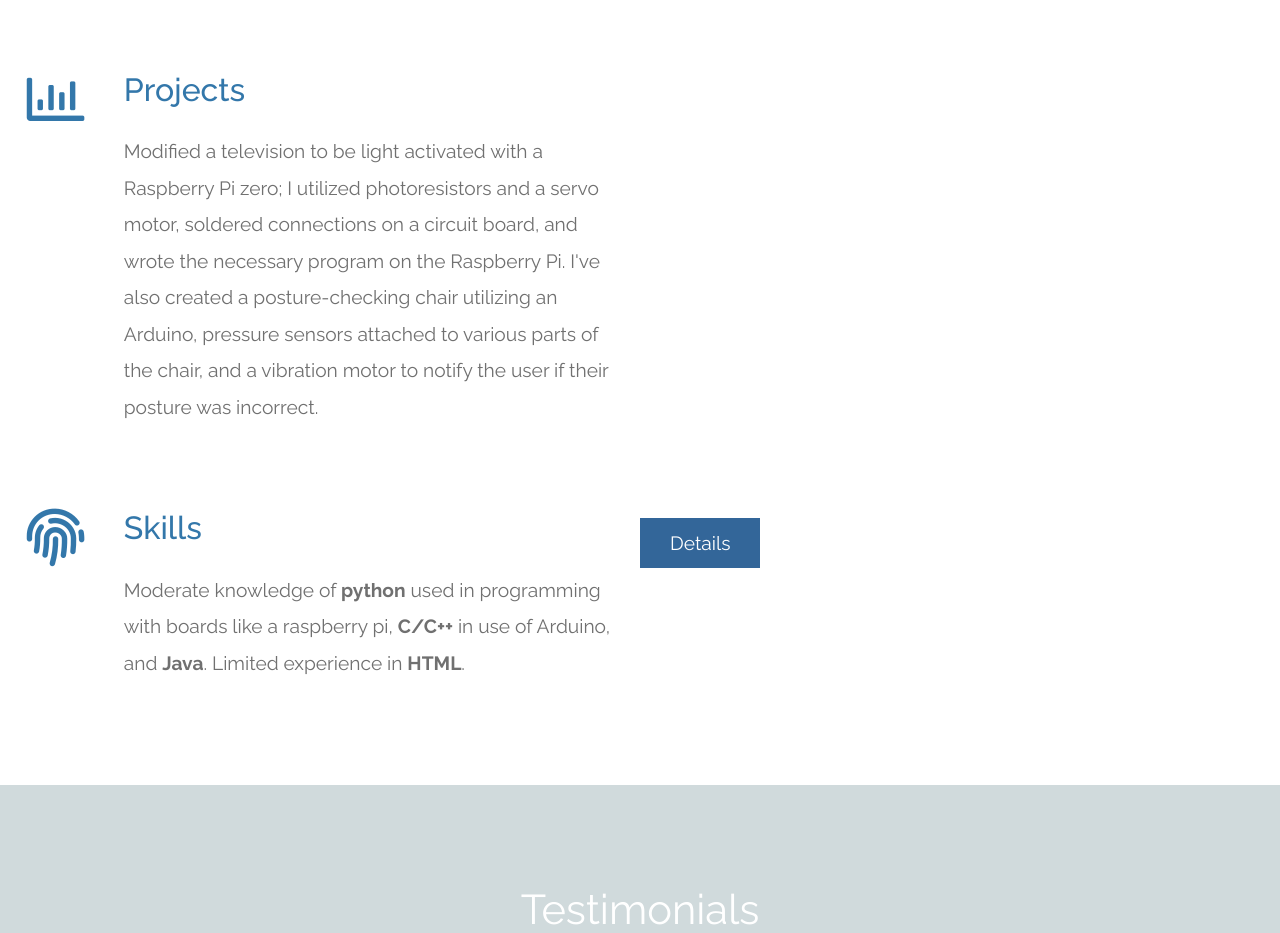
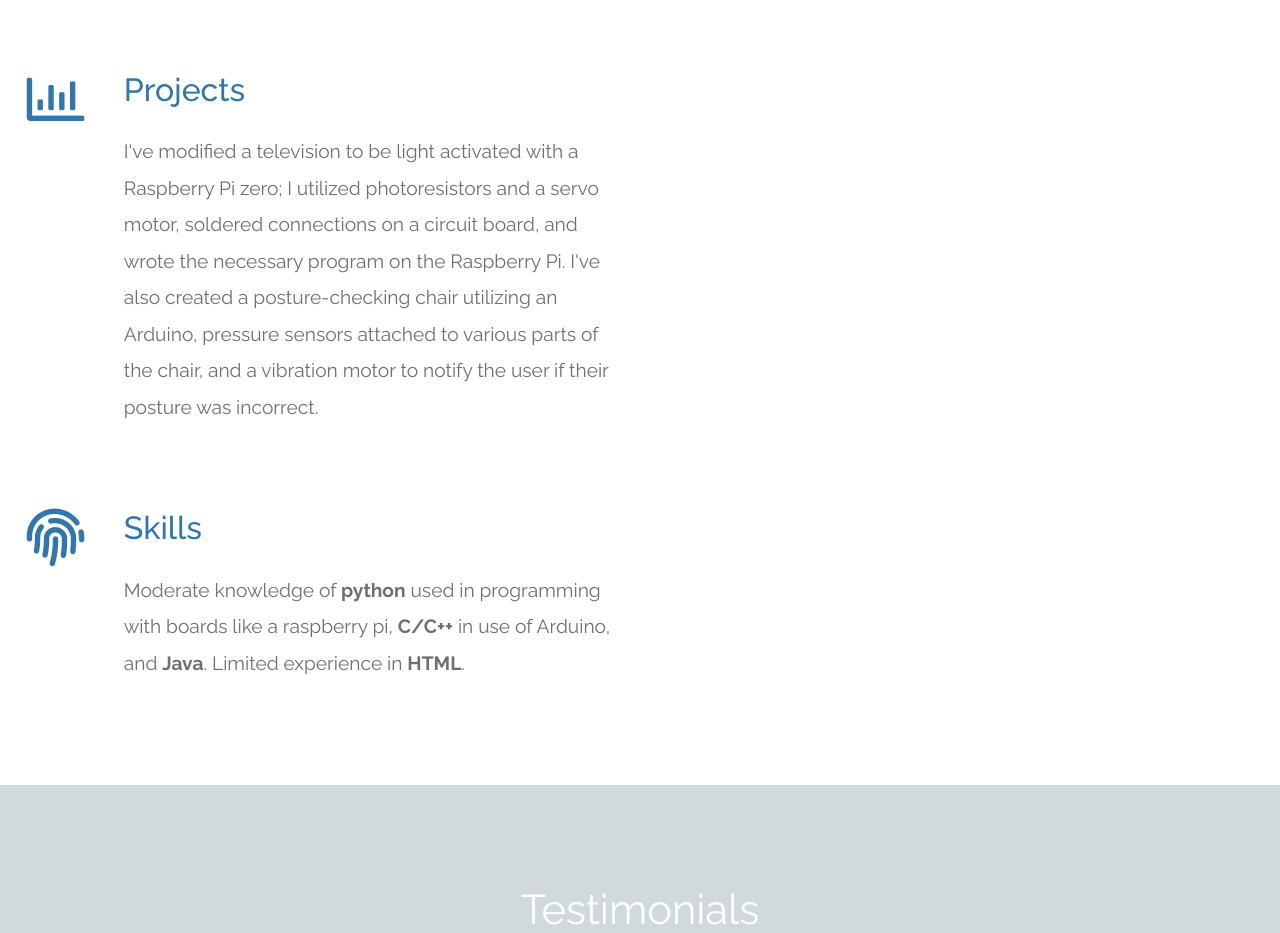
Before and after one commit to CGumminger/CGumminger.github.io, a plain HTML site: page index.html in a window 1280 px wide. Shown: the part 1060-1993 px from the top of the page. Drawn offline with Linux system fonts and the light colour scheme.

Commit message:
Update index.html

```diff
--- a/index.html
+++ b/index.html
@@ -92,7 +92,7 @@ https://www.tooplate.com/view/2117-infinite-loop
                     <div class="tm-intro-text-container">
                         <h2 class="tm-text-primary mb-4">Projects</h2>
                         <p class="mb-4 tm-intro-text">
-                          Modified a television to be light activated with a Raspberry Pi zero; I utilized photoresistors and a servo motor, soldered connections on a circuit board, and wrote the necessary program on the Raspberry Pi. I've also created a posture-checking chair utilizing an Arduino, pressure sensors attached to various parts of the chair, and a vibration motor to notify the user if their posture was incorrect.</p>
+                          I've modified a television to be light activated with a Raspberry Pi zero; I utilized photoresistors and a servo motor, soldered connections on a circuit board, and wrote the necessary program on the Raspberry Pi. I've also created a posture-checking chair utilizing an Arduino, pressure sensors attached to various parts of the chair, and a vibration motor to notify the user if their posture was incorrect.</p>
                     </div>
                 </div>
 
@@ -112,9 +112,7 @@ https://www.tooplate.com/view/2117-infinite-loop
                     </div>
                 </div>
 
-                          <div class="tm-continue">
-                            <a href="#testimonials" class="tm-intro-text tm-btn-primary">Details</a>
-                        </div>
+
                     </div>
                 </div>
 
```
